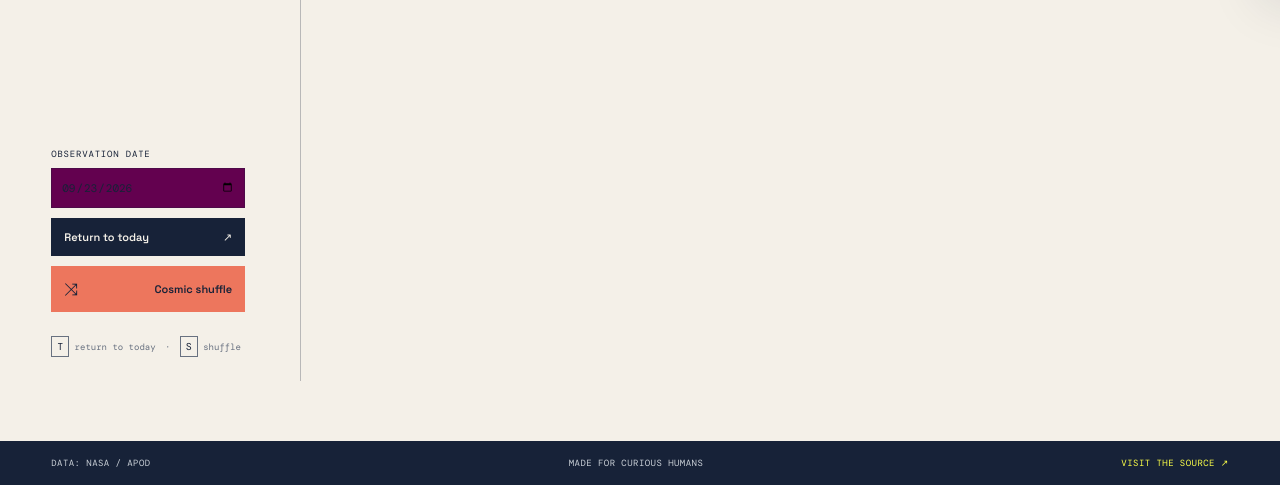
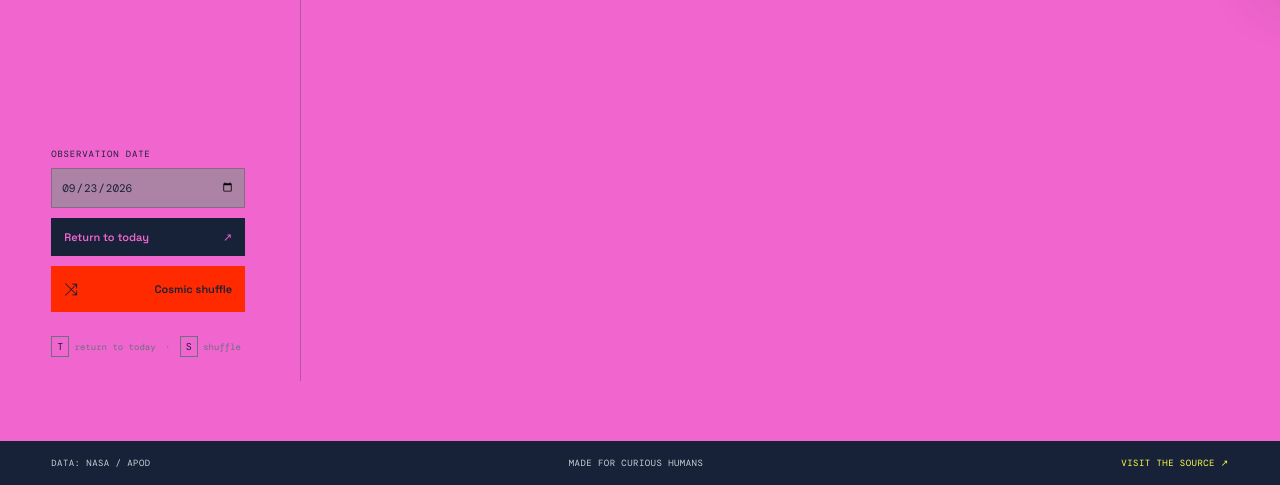
Before and after one commit to tejasvswipe/event-horizon, a website built with Vite: page index.html in a window 1280 px wide. Shown: the part 797-1282 px from the top of the page. Built offline with nearby package versions, Linux system fonts and the light colour scheme; no server answers.

Commit message:
a bit more cool css

```diff
--- a/src/style.css
+++ b/src/style.css
@@ -8,10 +8,10 @@
   text-rendering: optimizeLegibility;
   --ink: #172238;
   --muted: #687180;
-  --paper: #f4f0e8;
-  --paper-deep: #63014f;
+  --paper: #f165ce;
+  --paper-deep: #ad83a5;
   --navy: #172238;
-  --coral: #ed765d;
+  --coral: #ff2a00;
   --coral-deep: #fa00a2;
   --lime: #fcff48;
   --line: 1px solid rgba(23, 34, 56, .27);
```
